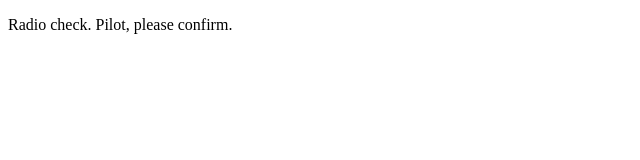
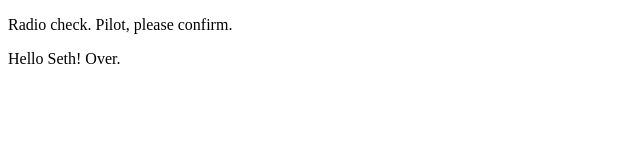
Before and after one commit to seth-woodrow/communication-log, a plain HTML site: page index.html in a window 1280 px wide. Shown: the whole page, without its empty margins (0-640 px from the left). Drawn offline with Linux system fonts and the light colour scheme.

Commit message:
added first message

```diff
--- a/index.html
+++ b/index.html
@@ -2,5 +2,6 @@
 <html>
    <body>
       <p>Radio check. Pilot, please confirm.</p>
+      <p> Hello Seth! Over.</p>
    </body>
 </html>
```
